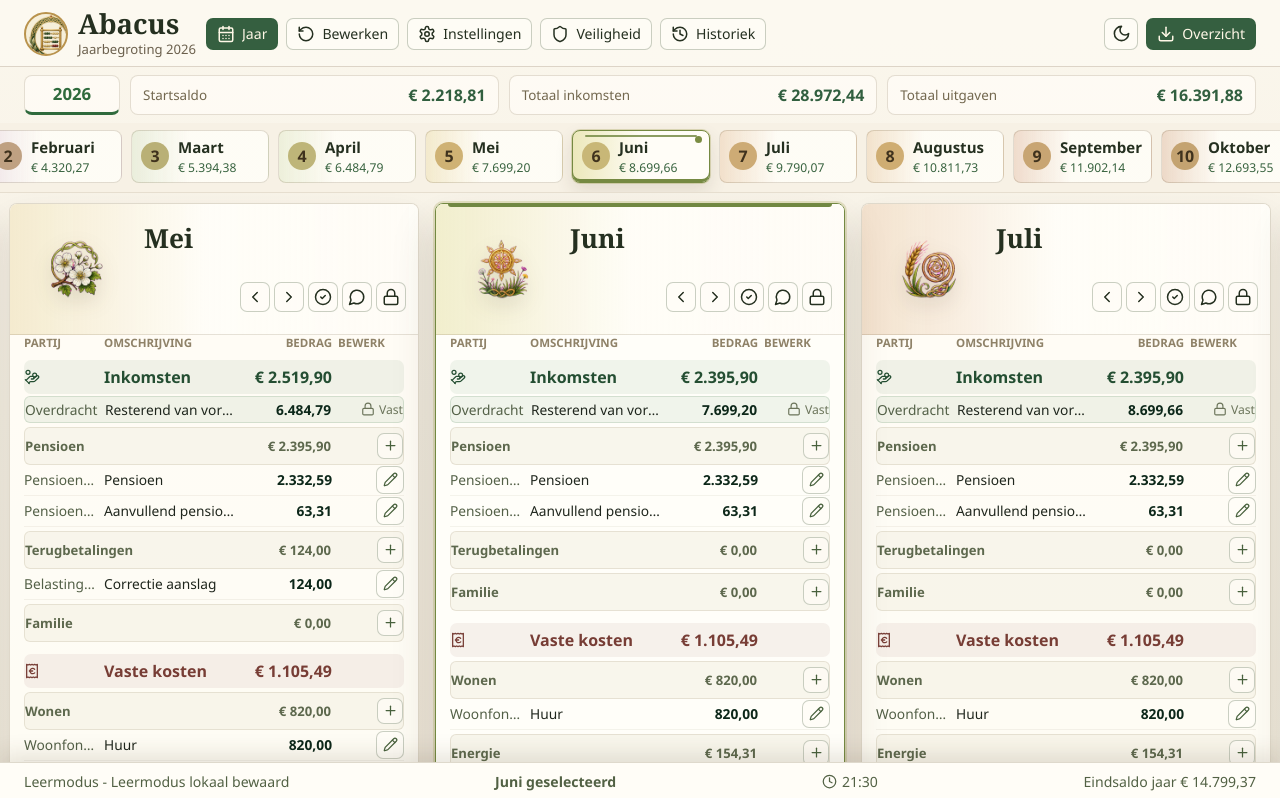
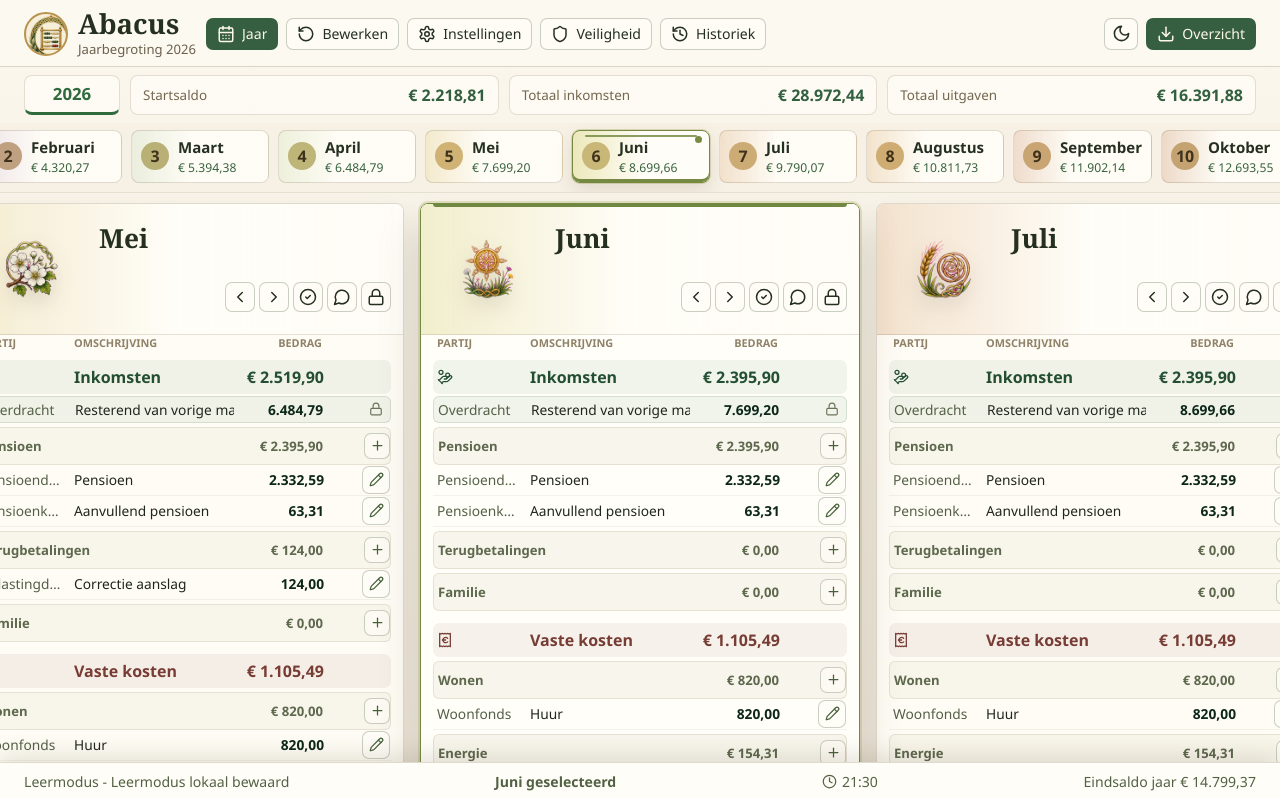
Before and after one commit to monokid/Abacus, a Svelte app: page / in a window 1280 px wide. Shown: the top 798 px of the page. Built offline with nearby package versions, Linux system fonts and the light colour scheme.

Commit message:
Polish ledger card layout

```diff
--- a/src/ui/App.svelte
+++ b/src/ui/App.svelte
@@ -741,10 +741,10 @@
         </header>
 
         <div class="grid-head">
-          <span>Partij</span>
-          <span>Omschrijving</span>
-          <span>Bedrag</span>
-          <span>Bewerk</span>
+          <span class="party-head">Partij</span>
+          <span class="description-head">Omschrijving</span>
+          <span class="amount-head">Bedrag</span>
+          <span class="action-head" aria-label="Acties"></span>
         </div>
 
         {#each sections as section}
@@ -763,10 +763,10 @@
 
             {#if section === "inkomsten"}
               <div class="entry-row carry-entry" data-transfer-row="true">
-                <span>Overdracht</span>
-                <span>Resterend van vorige maand</span>
-                <strong>{formatDecimalCents(total?.startCents ?? 0)}</strong>
-                <span class="locked-row"><Lock size={14} aria-hidden="true" /> Vast</span>
+                <span class="party-cell">Overdracht</span>
+                <span class="description-text">Resterend van vorige maand</span>
+                <strong class="amount-cell">{formatDecimalCents(total?.startCents ?? 0)}</strong>
+                <span class="locked-row" aria-label="Vaste regel" title="Vaste regel" data-tooltip="Vaste regel"><Lock size={14} aria-hidden="true" /></span>
               </div>
             {/if}
 
@@ -800,7 +800,7 @@
                   onfocusin={() => activateMonthForInput(month.month)}
                 >
                   <input
-                    class="ledger-input"
+                    class="ledger-input party-input"
                     aria-label={`Partij voor ${subcategory.name} in ${monthName(month.month)}`}
                     bind:value={draft.party}
                     placeholder={section === "inkomsten" ? "Van wie?" : "Bij wie?"}
@@ -808,10 +808,10 @@
                   />
 
                   <input
-                    class="ledger-input"
+                    class="ledger-input description-input"
                     aria-label={`Omschrijving voor ${subcategory.name} in ${monthName(month.month)}`}
                     bind:value={draft.description}
-                    placeholder={section === "inkomsten" ? "Nieuwe inkomsten" : "Nieuwe uitgave"}
+                    placeholder="Omschrijving"
                     onkeydown={(event) => maybeHandleDraftKey(event, month, section, subcategory.id)}
                   />
 
@@ -832,7 +832,7 @@
                     {/if}
                   </label>
 
-                  <span class="row-actions">
+                  <span class="row-actions actions-cell">
                     <button
                       class:has-note={Boolean(draft.comment.trim())}
                       class="note-row"
@@ -870,14 +870,14 @@
                       onfocusin={() => activateMonthForInput(month.month)}
                     >
                       <input
-                        class="ledger-input"
+                        class="ledger-input party-input"
                         aria-label={`Partij bewerken voor ${entry.description}`}
                         bind:value={editDraft.party}
                         onkeydown={(event) => maybeHandleEditKey(event, entry)}
                       />
                       <span class="description-cell">
                         <input
-                          class="ledger-input"
+                          class="ledger-input description-input"
                           aria-label={`Omschrijving bewerken voor ${entry.description}`}
                           bind:value={editDraft.description}
                           onkeydown={(event) => maybeHandleEditKey(event, entry)}
@@ -910,7 +910,7 @@
                           <small id={`edit-error-${entry.id}`} class="field-error">{editDraft.amountError}</small>
                         {/if}
                       </label>
-                      <span class="row-actions">
+                      <span class="row-actions actions-cell">
                         <button class="save-row" type="button" aria-label="Wijziging bewaren" title="Wijziging bewaren" data-tooltip="Wijziging bewaren" onclick={() => saveEdit(entry)}><Check size={15} /></button>
                         <button type="button" aria-label="Bewerken annuleren" title="Bewerken annuleren" data-tooltip="Bewerken annuleren" onclick={cancelEdit}><X size={15} /></button>
                       </span>
@@ -929,13 +929,15 @@
                     {/if}
                   {:else}
                     <div class:recent-row={recentEntryId === entry.id} class="entry-row" data-entry-row={entry.id}>
-                      <span title={entry.party || "-"}>{entry.party || "-"}</span>
-                      <span title={entry.description}>{entry.description}</span>
-                      <strong>{formatDecimalCents(entry.amountCents)}</strong>
-                      <span class="row-actions">
+                      <span class="party-cell" title={entry.party || "-"}>{entry.party || "-"}</span>
+                      <span class:has-note={Boolean(entry.comment)} class="description-text" title={entry.description}>
+                        <span>{entry.description}</span>
                         {#if entry.comment}
-                          <button class="note-row has-note" type="button" aria-label={`Melding bekijken: ${entry.description}`} title="Melding bekijken" data-tooltip="Melding bekijken" onclick={() => openEntryNote(entry)}><MessageCircle size={14} /></button>
+                          <button class="note-indicator" type="button" aria-label={`Melding bekijken: ${entry.description}`} title="Melding bekijken" data-tooltip="Melding bekijken" onclick={() => openEntryNote(entry)}><MessageCircle size={12} /></button>
                         {/if}
+                      </span>
+                      <strong class="amount-cell">{formatDecimalCents(entry.amountCents)}</strong>
+                      <span class="row-actions actions-cell">
                         <button type="button" aria-label={`Regel bewerken: ${entry.description}`} title="Regel bewerken" data-tooltip="Regel bewerken" onclick={() => startEdit(month, entry)}><Pencil size={15} /></button>
                       </span>
                     </div>
@@ -954,14 +956,14 @@
                   onfocusin={() => activateMonthForInput(month.month)}
                 >
                   <input
-                    class="ledger-input"
+                    class="ledger-input party-input"
                     aria-label={`Partij bewerken voor ${entry.description}`}
                     bind:value={editDraft.party}
                     onkeydown={(event) => maybeHandleEditKey(event, entry)}
                   />
                   <span class="description-cell">
                     <input
-                      class="ledger-input"
+                      class="ledger-input description-input"
                       aria-label={`Omschrijving bewerken voor ${entry.description}`}
                       bind:value={editDraft.description}
                       onkeydown={(event) => maybeHandleEditKey(event, entry)}
@@ -994,7 +996,7 @@
                       <small id={`edit-error-${entry.id}`} class="field-error">{editDraft.amountError}</small>
                     {/if}
                   </label>
-                  <span class="row-actions">
+                  <span class="row-actions actions-cell">
                     <button class="save-row" type="button" aria-label="Wijziging bewaren" title="Wijziging bewaren" data-tooltip="Wijziging bewaren" onclick={() => saveEdit(entry)}><Check size={15} /></button>
                     <button type="button" aria-label="Bewerken annuleren" title="Bewerken annuleren" data-tooltip="Bewerken annuleren" onclick={cancelEdit}><X size={15} /></button>
                   </span>
@@ -1013,13 +1015,15 @@
                 {/if}
               {:else}
                 <div class:recent-row={recentEntryId === entry.id} class="entry-row" data-entry-row={entry.id}>
-                  <span title={entry.party || "-"}>{entry.party || "-"}</span>
-                  <span title={entry.description}>{entry.description}</span>
-                  <strong>{formatDecimalCents(entry.amountCents)}</strong>
-                  <span class="row-actions">
+                  <span class="party-cell" title={entry.party || "-"}>{entry.party || "-"}</span>
+                  <span class:has-note={Boolean(entry.comment)} class="description-text" title={entry.description}>
+                    <span>{entry.description}</span>
                     {#if entry.comment}
-                      <button class="note-row has-note" type="button" aria-label={`Melding bekijken: ${entry.description}`} title="Melding bekijken" data-tooltip="Melding bekijken" onclick={() => openEntryNote(entry)}><MessageCircle size={14} /></button>
+                      <button class="note-indicator" type="button" aria-label={`Melding bekijken: ${entry.description}`} title="Melding bekijken" data-tooltip="Melding bekijken" onclick={() => openEntryNote(entry)}><MessageCircle size={12} /></button>
                     {/if}
+                  </span>
+                  <strong class="amount-cell">{formatDecimalCents(entry.amountCents)}</strong>
+                  <span class="row-actions actions-cell">
                     <button type="button" aria-label={`Regel bewerken: ${entry.description}`} title="Regel bewerken" data-tooltip="Regel bewerken" onclick={() => startEdit(month, entry)}><Pencil size={15} /></button>
                   </span>
                 </div>
--- a/src/ui/styles.css
+++ b/src/ui/styles.css
@@ -502,8 +502,12 @@ h1 {
 
 .month-card {
   position: relative;
-  --ledger-columns: minmax(74px, 0.82fr) minmax(120px, 1.48fr) 90px 66px;
-  flex: 0 0 410px;
+  --ledger-pad: 12px;
+  --ledger-gap: 5px;
+  --ledger-amount: 86px;
+  --ledger-action: 60px;
+  --ledger-columns: minmax(88px, 0.82fr) minmax(150px, 1.55fr) var(--ledger-amount) var(--ledger-action);
+  flex: 0 0 440px;
   overflow: hidden;
   border: 1px solid rgba(112, 92, 58, 0.22);
   border-radius: 8px;
@@ -606,19 +610,35 @@ h1 {
   display: grid;
   grid-template-columns: var(--ledger-columns);
   align-items: center;
-  gap: 6px;
+  gap: var(--ledger-gap);
 }
 
 .grid-head {
-  padding: 0 14px 5px;
+  padding: 0 var(--ledger-pad) 5px;
   color: #8f8268;
-  font-size: 0.72rem;
+  font-size: 0.68rem;
   font-weight: 650;
   text-transform: uppercase;
 }
 
 .budget-section {
-  padding: 0 14px 7px;
+  padding: 0 var(--ledger-pad) 7px;
+}
+
+.party-head,
+.description-head,
+.amount-head,
+.action-head {
+  min-width: 0;
+  padding-inline: 4px;
+  overflow: hidden;
+  text-overflow: ellipsis;
+  white-space: nowrap;
+}
+
+.amount-head,
+.action-head {
+  text-align: right;
 }
 
 .section-title {
@@ -645,11 +665,13 @@ h1 {
 
 .section-title svg {
   grid-column: 1;
+  margin-left: 4px;
   stroke-width: 1.9;
 }
 
 .section-title strong {
   grid-column: 2;
+  padding-inline: 4px;
   overflow: hidden;
   text-overflow: ellipsis;
   white-space: nowrap;
@@ -657,6 +679,7 @@ h1 {
 
 .section-title span {
   grid-column: 3;
+  padding-inline: 2px;
 }
 
 .section-title span,
@@ -689,10 +712,12 @@ h1 {
 
 .subcategory-row span {
   grid-column: 1 / 3;
+  padding-inline: 4px;
 }
 
 .subcategory-row strong {
   grid-column: 3;
+  padding-inline: 2px;
 }
 
 .subcategory-row .subcategory-add {
@@ -712,7 +737,7 @@ h1 {
   padding: 1px 0;
   border-bottom: 1px solid rgba(112, 92, 58, 0.075);
   color: #273320;
-  font-family: "Aptos", "Segoe UI Variable", "Segoe UI", system-ui, sans-serif;
+  font-family: "Segoe UI", "Aptos", system-ui, sans-serif;
   font-size: 0.86rem;
   font-variant-numeric: tabular-nums;
 }
@@ -732,9 +757,12 @@ h1 {
 
 .locked-row {
   display: inline-flex;
+  justify-self: end;
   justify-content: flex-end;
   align-items: center;
   gap: 4px;
+  width: var(--ledger-action);
+  padding-right: 7px;
   color: #6b745a;
   font-size: 0.76rem;
 }
@@ -761,23 +789,42 @@ h1 {
   }
 }
 
-.entry-row span,
+.party-cell,
+.description-text,
+.amount-cell,
 .entry-row strong {
   overflow: hidden;
   text-overflow: ellipsis;
   white-space: nowrap;
 }
 
-.entry-row span:first-child {
+.party-cell {
+  min-width: 0;
+  padding-inline: 4px;
   color: #536047;
   font-weight: 560;
 }
 
-.entry-row span:nth-child(2) {
+.description-text {
+  display: inline-flex;
+  align-items: center;
+  gap: 4px;
+  min-width: 0;
+  padding-inline: 4px;
   color: #1f261d;
 }
 
+.description-text > span {
+  min-width: 0;
+  overflow: hidden;
+  text-overflow: ellipsis;
+  white-space: nowrap;
+}
+
+.amount-cell,
 .entry-row strong {
+  min-width: 0;
+  padding-inline: 2px;
   text-align: right;
   color: #0c2719;
   font-weight: 760;
@@ -792,14 +839,38 @@ h1 {
 
 .row-actions {
   display: flex;
+  justify-self: end;
   justify-content: flex-end;
-  gap: 4px;
+  gap: 3px;
+  width: var(--ledger-action);
   min-width: 0;
+  padding-right: 1px;
 }
 
 .row-actions button {
   min-height: 28px;
   width: 28px;
+}
+
+.note-indicator {
+  flex: 0 0 20px;
+  display: inline-flex;
+  align-items: center;
+  justify-content: center;
+  width: 20px;
+  min-height: 22px;
+  border: 0;
+  border-radius: 999px;
+  color: #2f6a3c;
+  background: rgba(64, 116, 72, 0.1);
+  padding: 0;
+  cursor: pointer;
+}
+
+.note-indicator:hover,
+.note-indicator:focus-visible {
+  color: #fff8e7;
+  background: #355f40;
 }
 
 .row-actions .save-row {
@@ -831,6 +902,11 @@ h1 {
   font: inherit;
   font-variant-numeric: tabular-nums;
   outline: none;
+}
+
+.party-input,
+.description-input {
+  padding-inline: 8px;
 }
 
 .ledger-input:focus,
@@ -958,7 +1034,7 @@ h1 {
 
 .description-cell {
   display: grid;
-  grid-template-columns: minmax(0, 1fr) 28px;
+  grid-template-columns: minmax(0, 1fr) 27px;
   gap: 4px;
   align-items: start;
   min-width: 0;
@@ -1219,14 +1295,25 @@ h1 {
   background: #8b3f35;
 }
 
+.evening .note-indicator {
+  color: #d9e6c9;
+  background: rgba(126, 169, 109, 0.13);
+}
+
+.evening .note-indicator:hover,
+.evening .note-indicator:focus-visible {
+  color: #10241b;
+  background: #d9e6c9;
+}
+
 .evening .subcategory-row {
   color: #eadbb6;
   border-color: rgba(219, 190, 118, 0.18);
   background: rgba(255, 255, 255, 0.075);
 }
 
-.evening .entry-row span:first-child,
-.evening .entry-row span:nth-child(2),
+.evening .party-cell,
+.evening .description-text,
 .evening .entry-row strong {
   color: #f0e7cf;
 }
@@ -1288,8 +1375,12 @@ h1 {
   }
 
   .month-card {
-    flex-basis: min(88vw, 410px);
-    --ledger-columns: minmax(64px, 0.82fr) minmax(78px, 1.3fr) 68px 62px;
+    --ledger-pad: 8px;
+    --ledger-gap: 4px;
+    --ledger-amount: 72px;
+    --ledger-action: 58px;
+    --ledger-columns: minmax(62px, 0.78fr) minmax(92px, 1.45fr) var(--ledger-amount) var(--ledger-action);
+    flex-basis: min(92vw, 410px);
   }
 
   .status-bar {
@@ -1362,8 +1453,8 @@ h1 {
 
   .grid-head,
   .budget-section {
-    padding-right: 10px;
-    padding-left: 10px;
+    padding-right: var(--ledger-pad);
+    padding-left: var(--ledger-pad);
   }
 
   .delete-confirm-row {
@@ -1381,6 +1472,17 @@ h1 {
     width: 28px;
   }
 
+  .party-head,
+  .description-head,
+  .amount-head,
+  .action-head,
+  .party-cell,
+  .description-text,
+  .section-title strong,
+  .subcategory-row span {
+    padding-inline: 3px;
+  }
+
   .note-popup {
     width: min(94vw, 420px);
   }
```
Also changed, not shown: tests/smoke/input-smoke.mjs (+97 -9 lines), 3 other files (tests, documents, lock files or other folders).
